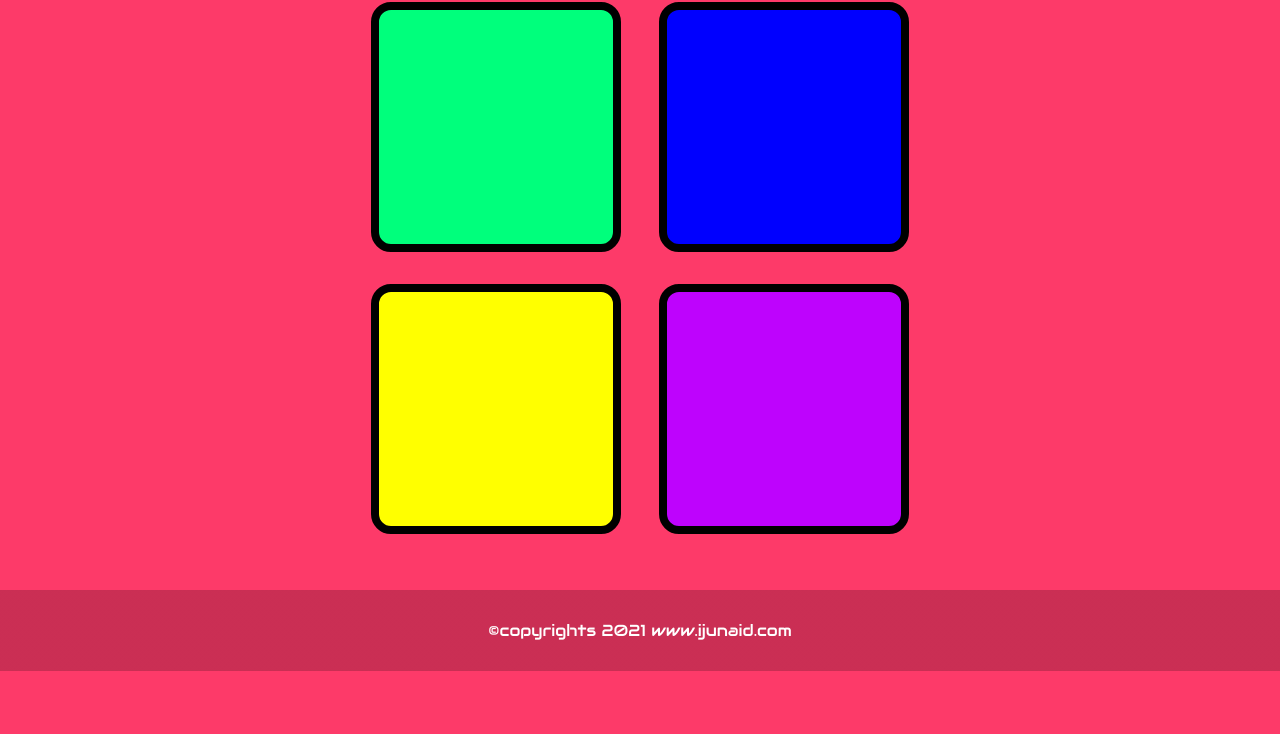
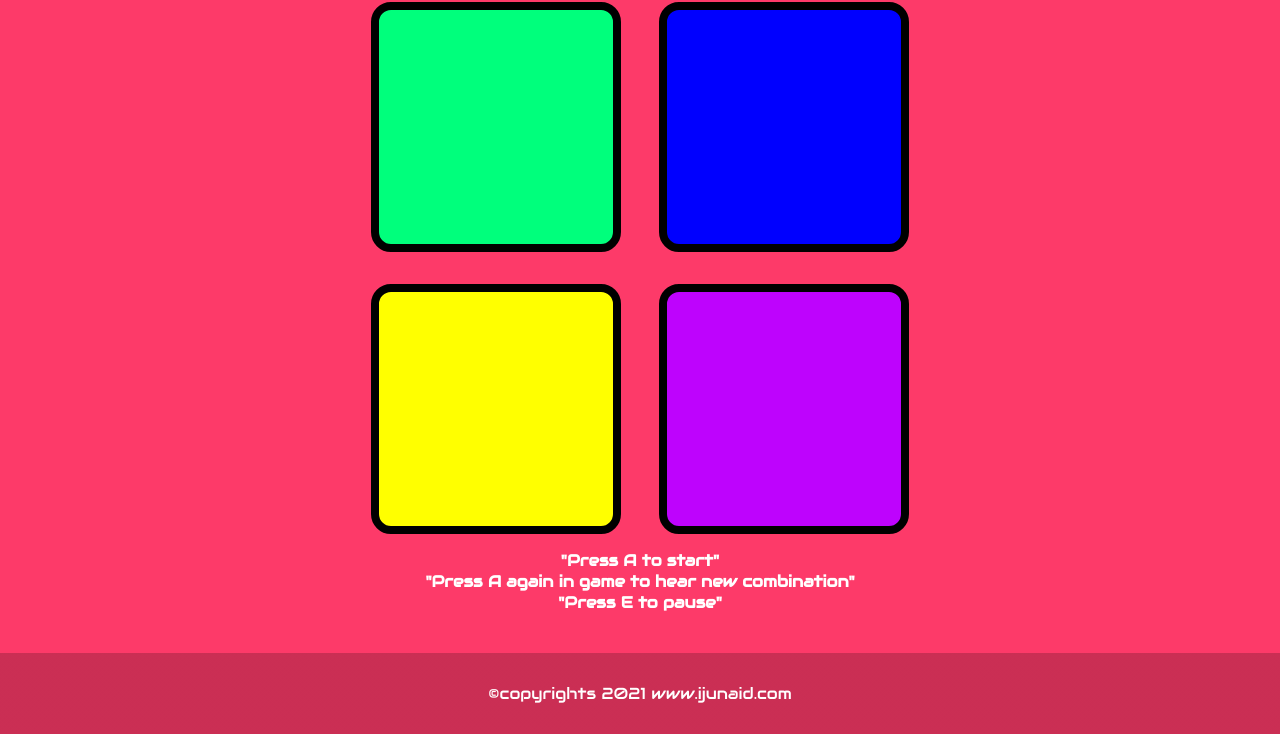
Before and after one commit to SwiftPerson/simongame, a plain HTML site: page index.html in a window 1280 px wide. Shown: the part 277-1011 px from the top of the page. Before the commit the page ends 948 px from the top, so only its background shows below. Drawn offline with nearby package versions, Linux system fonts and the light colour scheme.

Commit message:
Update index.html

```diff
--- a/index.html
+++ b/index.html
@@ -30,6 +30,7 @@
   </div>
 
 
+  <h4>"Press A to start"<br />"Press A again in game to hear new combination" <br />"Press E to pause"</h4>
 
 
 
```
